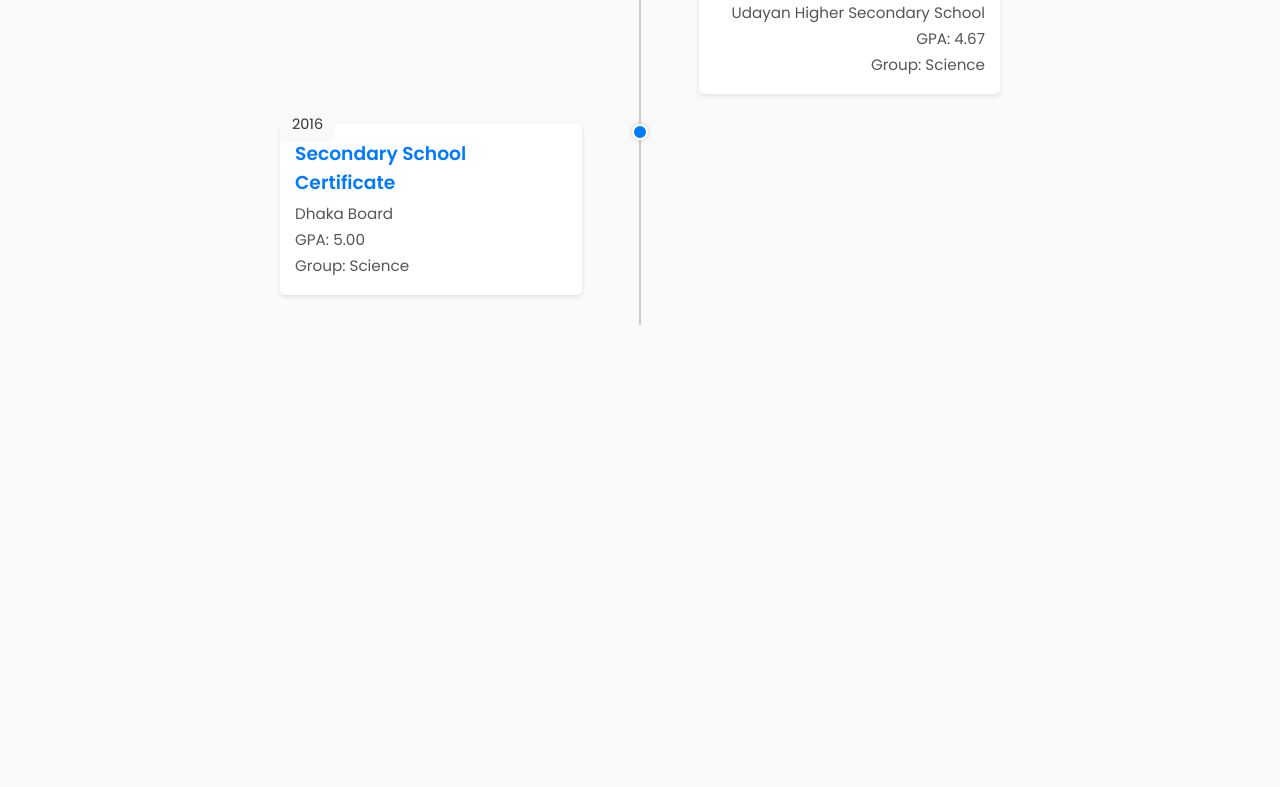
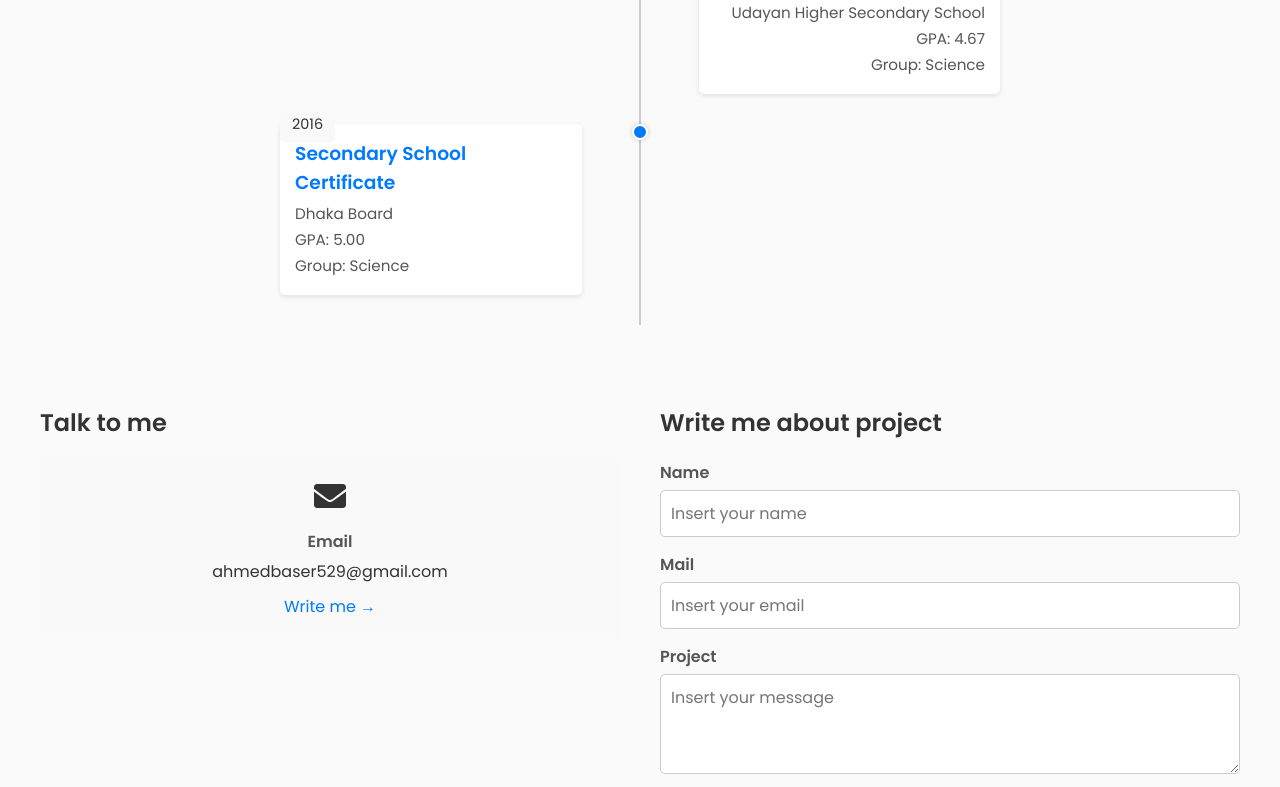
Before and after one commit to ahmedbaser/Portfolio, a React (Vite) app: page / in a window 1280 px wide. Shown: the part 2000-2787 px from the top of the page. Before the commit the page ends 2365 px from the top, so only its background shows below. Built offline with nearby package versions, Linux system fonts and the light colour scheme.

Commit message:
contact from added

```diff
--- a/package.json
+++ b/package.json
@@ -11,6 +11,7 @@
   },
   "dependencies": {
     "@ant-design/icons": "^6.0.0",
+    "@emailjs/browser": "^4.4.1",
     "@tailwindcss/vite": "^4.1.3",
     "react": "^19.0.0",
     "react-dom": "^19.0.0",
--- a/src/App.jsx
+++ b/src/App.jsx
@@ -1,4 +1,5 @@
 import "./App.css";
+import Contact from "./components/contact/Contact";
 import Education from "./components/education/Education";
 import Home from "./components/home/home";
 import Project from "./components/projects/Project";
@@ -13,6 +14,7 @@ function App() {
         <Skills />
         <Project />
         <Education />
+        <Contact />
       </main>
     </>
   );
--- /dev/null
+++ b/src/components/contact/Contact.css
@@ -0,0 +1,122 @@
+/* File: src/components/contact/Contact.css */
+.contact {
+    display: flex;
+    padding: 40px;
+    gap: 40px;
+    align-items: flex-start;
+  }
+
+  .contact-left {
+    flex: 1;
+  }
+
+  .contact-right {
+    flex: 1;
+  }
+
+  .contact h2 {
+    margin-bottom: 20px;
+    color: #333;
+  }
+
+  /* Contact Left Styles */
+  .contact-info {
+    display: flex;
+    flex-direction: column;
+    gap: 20px;
+  }
+
+  .info-card {
+    background-color: #f9f9f9;
+    padding: 20px;
+    border-radius: 8px;
+    text-align: center;
+  }
+
+  .icon {
+    font-size: 2em;
+    color: #333;
+    margin-bottom: 10px;
+  }
+
+  .label {
+    font-weight: bold;
+    color: #555;
+    margin-bottom: 5px;
+  }
+
+  .value {
+    color: #333;
+    margin-bottom: 10px;
+  }
+
+  .action {
+    color: #007bff;
+    cursor: pointer;
+  }
+
+  /* Contact Right Styles */
+  .contact-form {
+    display: flex;
+    flex-direction: column;
+    gap: 15px;
+  }
+
+  .form-group {
+    display: flex;
+    flex-direction: column;
+  }
+
+  .form-group label {
+    margin-bottom: 5px;
+    color: #555;
+    font-weight: bold;
+  }
+
+  .form-input,
+  .form-textarea {
+    padding: 10px;
+    border: 1px solid #ccc;
+    border-radius: 5px;
+    font-size: 1em;
+  }
+
+  .form-textarea {
+    resize: vertical;
+    min-height: 100px;
+  }
+
+  .send-button {
+    background-color: #333;
+    color: #fff;
+    padding: 12px 20px;
+    border: none;
+    border-radius: 8px;
+    font-size: 1em;
+    cursor: pointer;
+    transition: background-color 0.3s ease;
+    display: flex;
+    align-items: center;
+    justify-content: center;
+    gap: 8px;
+  }
+
+  .send-button:hover {
+    background-color: #555;
+  }
+
+  .send-icon {
+    /* You can add a custom send icon here using CSS or an icon library */
+  }
+
+  /* Responsive Design (Optional) */
+  @media (max-width: 768px) {
+    .contact {
+      flex-direction: column;
+    }
+
+    .contact-left,
+    .contact-right {
+      width: 100%;
+    }
+  }
--- a/src/components/contact/Contact.jsx
+++ b/src/components/contact/Contact.jsx
@@ -1,7 +1,70 @@
 import React from "react";
+import "./Contact.css";
+import { FaEnvelope } from "react-icons/fa";
 
 const Contact = () => {
-  return <div>Contact</div>;
+  return (
+    <div className="contact">
+      <div className="contact-left">
+        <h2>Talk to me</h2>
+        <div className="contact-info">
+          <div className="info-card">
+            <FaEnvelope className="icon" />
+            <p className="label">Email</p>
+            <p className="value">ahmedbaser529@gmail.com</p>
+            <a
+              href="mailto:ahmedbaser529@gmail.com"
+              target="_blank"
+              rel="noopener noreferrer"
+              className="action"
+            >
+              Write me →
+            </a>
+          </div>
+        </div>
+      </div>
+      <div className="contact-right">
+        <h2>Write me about project</h2>
+        <form data-vercel-form className="contact-form">
+          <div className="form-group">
+            <label htmlFor="name">Name</label>
+            <input
+              type="text"
+              id="name"
+              name="name"
+              placeholder="Insert your name"
+              className="form-input"
+              required
+            />
+          </div>
+          <div className="form-group">
+            <label htmlFor="email">Mail</label>
+            <input
+              type="email"
+              id="email"
+              name="email"
+              placeholder="Insert your email"
+              className="form-input"
+              required
+            />
+          </div>
+          <div className="form-group">
+            <label htmlFor="project">Project</label>
+            <textarea
+              id="project"
+              name="project"
+              placeholder="Insert your message"
+              className="form-textarea"
+              required
+            ></textarea>
+          </div>
+          <button type="submit" className="send-button">
+            Send Message <span className="send-icon"></span>
+          </button>
+        </form>
+      </div>
+    </div>
+  );
 };
 
 export default Contact;
```
Also changed, not shown: 1 other file (tests, documents, lock files or other folders).
